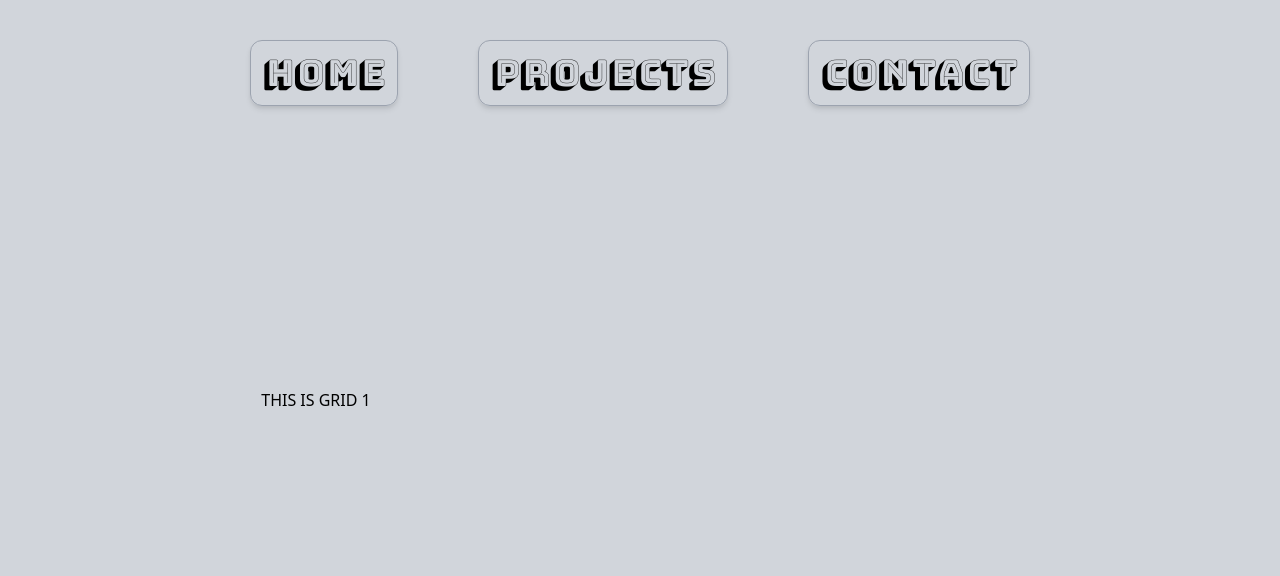
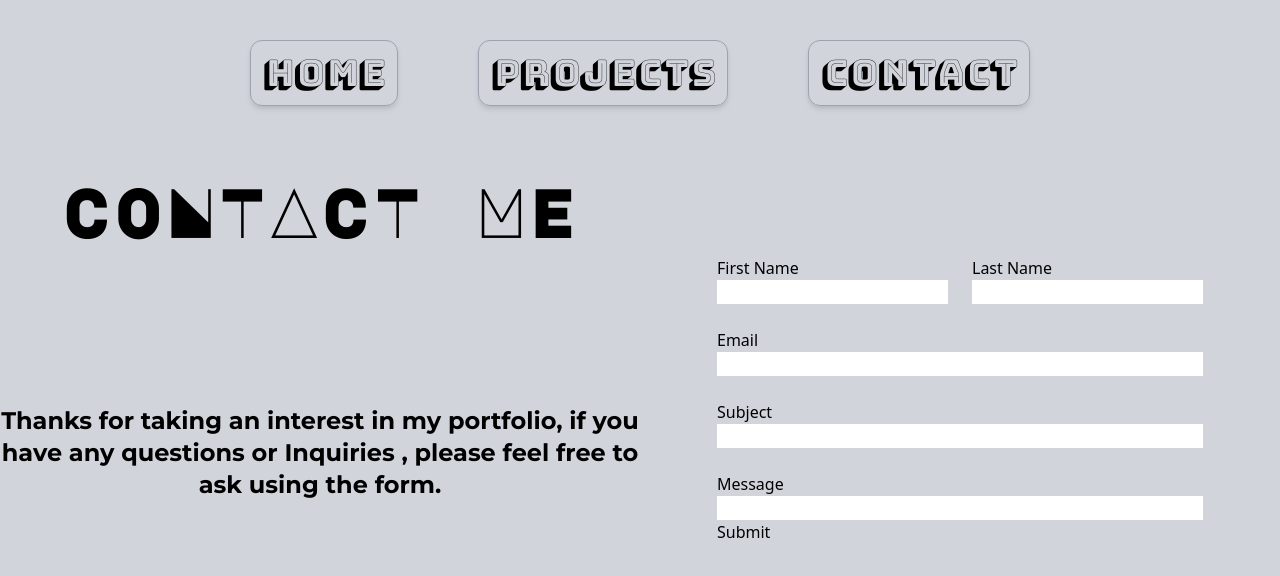
Before and after one commit to skystanoyevitch/sky-portfolio, a React (Create React App) app: page /Contact in a window 1280 px wide. Shown: the top 576 px of the page. Built offline with nearby package versions, Linux system fonts and the light colour scheme; a web font is replaced by a local one.

Commit message:
added Contacts page + content

```diff
--- a/src/Page-components/Contact.js
+++ b/src/Page-components/Contact.js
@@ -1,12 +1,109 @@
-import React from "react"
+import React, { useState } from "react"
 
 function Contact() {
+
+    const [firstName, setFirstName] = useState("")
+    const [lastName, setLastName] = useState("")
+
+    // const handleChange = event => {
+    //     setFirstName(event.target.first)
+    //     setLastName(event.target.last)
+    // }
+
+    const handleSubmit = event =>{
+        event.preventDefault();
+        alert('A name was submitted: ' + firstName + " " + lastName);
+    }
     return (
         <div className="w-screen h-screen bg-gray-300">
-            <div className="container mx-auto h-screen py-4 grid grid-cols-2 gap-4">
-                <p className="flex justify-center items-center">THIS IS GRID 1</p>
-                <div className="flex justify-center items-center">
+            <div className="container mx-auto h-screen py-4 grid grid-cols-2">
+                <div className="grid grid-cols-1">
+                    <h1 className="flex justify-center items-center font-majorMonoDisplay" style={{fontSize: 70}}>
+                        CONTACT ME
+                    </h1>
+                    <p className="text-center text-2xl font-montserrat">
+                    Thanks for taking an interest in my portfolio, if you have any questions
+                    or Inquiries , please feel free to ask using the form.
+                    </p>
                 </div>
+
+
+                <div className="grid grid-cols-1">
+                    <div className="flex justify-center items-center">
+                        <form onSubmit={handleSubmit}>
+                            <div className="flex">
+                                <div className="flex flex-col pr-6">
+                                    <label>
+                                        First Name
+                                    </label>
+                                    <input
+                                        type="text"
+                                        value={firstName}
+                                        onChange={(e) => setFirstName(e.target.value)}
+                                        name="first"
+                                    />
+                                </div>
+                                <div className="flex flex-col">
+                                    <label>
+                                        Last Name
+                                    </label>
+                                    <input
+                                        type="text"
+                                        value={lastName}
+                                        onChange={(e) => setLastName(e.target.value)}
+                                        name="last"
+                                    />
+                                </div>
+                            </div>
+
+                            <div>
+                                <div className="flex flex-col pt-6">
+                                    <label>
+                                        Email
+                                    </label>
+                                    <input
+                                        type="text"
+                                        value={lastName}
+                                        onChange={(e) => setLastName(e.target.value)}
+                                        name="last"
+                                    />
+                                </div>
+                                <div className="flex flex-col pt-6">
+                                    <label>
+                                        Subject
+                                    </label>
+                                    <input
+                                        type="text"
+                                        value={lastName}
+                                        onChange={(e) => setLastName(e.target.value)}
+                                        name="last"
+                                    />
+                                </div>
+                                <div className="flex flex-col pt-6">
+                                    <label>
+                                        Message
+                                    </label>
+                                    <input
+                                        type="text"
+                                        value={lastName}
+                                        onChange={(e) => setLastName(e.target.value)}
+                                        name="last"
+                                    />
+                                </div>
+                            </div>
+
+
+
+                            <button
+                            type="submit"
+                            value="Submit"
+                            >
+                            Submit
+                            </button>
+                        </form>
+                    </div>
+                </div>
+
 
             </div>
 
```
